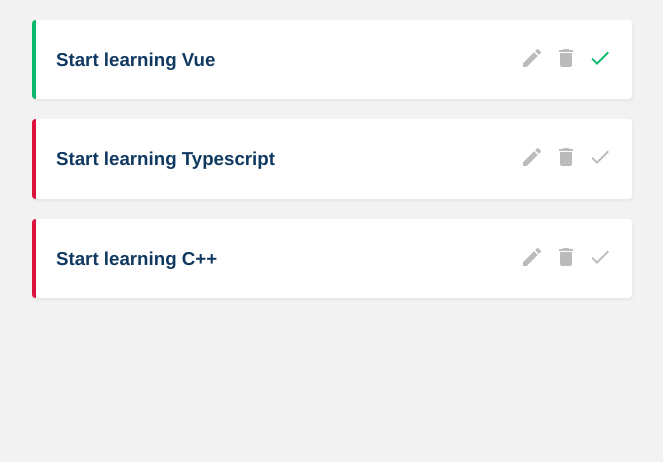
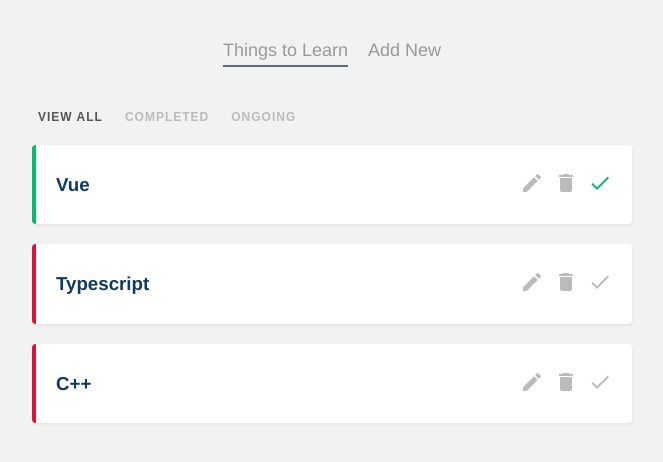
Before and after one commit to angel-sinn/PL_vue-planner, a Vue app: page / in a window 1280 px wide. Shown: the top 462 px of the page, without its empty margins (308-971 px from the left). Built offline with nearby package versions, Linux system fonts and the light colour scheme; data requests are answered from the project's data file.

Commit message:
Add navbar and filter nav

```diff
--- a/data/db.json
+++ b/data/db.json
@@ -1,20 +1,20 @@
 {
   "projects": [
     {
-      "title": "Start learning Vue",
-      "details": "Lorem ipsum",
+      "title": "Vue",
+      "details": "On Udemy",
       "complete": true,
       "id": 1
     },
     {
-      "title": "Start learning Typescript",
-      "details": "Lorem ipsum",
+      "title": "Typescript",
+      "details": "On Udemy",
       "complete": false,
       "id": 2
     },
     {
-      "title": "Start learning C++",
-      "details": "Lorem ipsum",
+      "title": "C++",
+      "details": "On Codecademy",
       "complete": false,
       "id": 3
     }
--- a/src/App.vue
+++ b/src/App.vue
@@ -1,6 +1,16 @@
 <template>
+  <Navbar/>
   <router-view/>
 </template>
+
+<script>
+import Navbar from "./components/Navbar.vue"
+
+export default {
+  components: {Navbar}
+}
+</script>
+
 
 <style>
 body {
--- /dev/null
+++ b/src/components/FilterNav.vue
@@ -0,0 +1,47 @@
+<template>
+  <nav class="filter-nav">
+    <button
+      @click="updateFilter('all')"
+      :class="{ active: current === 'all' }"
+    >View All</button>
+    <button
+      @click="updateFilter('completed')"
+      :class="{ active: current === 'completed' }"
+    >Completed</button>
+    <button
+      @click="updateFilter('ongoing')"
+      :class="{ active: current === 'ongoing' }"
+    >Ongoing</button>
+  </nav>
+</template>
+
+<script>
+export default {
+  props: ['current'],
+  methods: {
+    updateFilter(by) {
+      // emit so home page has data later to filter
+      this.$emit('filterChange', by)
+    }
+  }
+}
+</script>
+
+<style>
+  .filter-nav button {
+    background: none;
+    border: none;
+    color: #bbb;
+    outline: none;
+    font-size: 12px;
+    text-transform: uppercase;
+    margin-right: 10px;
+    letter-spacing: 1px;
+    font-weight: bold;
+    cursor: pointer;
+  }
+
+  .filter-nav button.active {
+    color: #555;
+  }
+</style>
--- /dev/null
+++ b/src/components/Navbar.vue
@@ -0,0 +1,25 @@
+<template>
+  <nav class="main-nav">
+    <router-link :to="{name: 'Home'}">Things to Learn</router-link>
+    <router-link :to="{name: 'AddProject'}">Add New</router-link>
+  </nav>
+</template>
+
+
+<style>
+  .main-nav {
+    text-align: center;
+    margin: 40px auto;
+  }
+  .main-nav a {
+    display: inline-block;
+    text-decoration: none;
+    margin: 0 10px;
+    color: #999;
+    font-size: 18px;
+  }
+  a.router-link-active {
+    border-bottom: 2px solid rgb(100, 106, 114);
+    padding-bottom: 4px;
+  }
+</style>
--- a/src/components/SingleProject.vue
+++ b/src/components/SingleProject.vue
@@ -3,7 +3,9 @@
     <div class="actions">
       <h3 @click="toggleDetails">{{project.title}}</h3>
       <div class="icons">
-        <span class="material-icons">edit</span>
+        <router-link :to="{name: 'EditProject', params: {id: project.id}}">
+          <span class="material-icons">edit</span>
+        </router-link>
         <span @click="deleteProject" class="material-icons">delete</span>
         <span @click="toggleComplete" class="material-icons tick">done</span>
       </div>
--- a/src/router/index.js
+++ b/src/router/index.js
@@ -1,6 +1,7 @@
 import { createRouter, createWebHistory } from 'vue-router'
 import Home from '../views/Home.vue'
 import AddProject from '../views/AddProject.vue'
+import EditProject from '../views/EditProject.vue'
 
 const routes = [
   {
@@ -12,6 +13,12 @@
     path: '/add',
     name: 'AddProject',
     component: AddProject
+  },
+  {
+    path: '/projects/:id',
+    name: 'EditProject',
+    component: EditProject,
+    props: true
   }
 ]
 
--- a/src/views/AddProject.vue
+++ b/src/views/AddProject.vue
@@ -4,7 +4,7 @@
     <input type="text" v-model="title" required>
     <label>Details:</label>
     <textarea required v-model="details"></textarea>
-    <button>Add Project</button>
+    <button>Add To List</button>
   </form>
 </template>
 
--- /dev/null
+++ b/src/views/EditProject.vue
@@ -0,0 +1,45 @@
+<template>
+  <form @submit.prevent="handleSubmit">
+    <label>Title:</label>
+    <input type="text" v-model="title" required>
+    <label>Details:</label>
+    <textarea required v-model="details"></textarea>
+    <button>Update</button>
+  </form>
+</template>
+
+<script>
+export default {
+  props: ['id'],
+  data() {
+    return {
+      title: '',
+      details: '',
+      uri: 'http://localhost:3000/projects/' + this.id
+    }
+  },
+  mounted() {
+    fetch(this.uri)
+      .then(res => res.json())
+      .then(data => {
+        this.title = data.title
+        this.details = data.details
+      })
+  },
+  methods: {
+    handleSubmit() {
+      fetch(this.uri, {
+        method: 'PATCH',
+        headers: { 'Content-Type': 'application/json' },
+        body: JSON.stringify({ title: this.title, details: this.details })
+      }).then(() => {
+        this.$router.push('/')
+      }).catch(err => console.log(err.message))
+    }
+  }
+}
+</script>
+
+<style>
+
+</style>
--- a/src/views/Home.vue
+++ b/src/views/Home.vue
@@ -1,5 +1,7 @@
 <template>
   <div class="home">
+    <!-- $event is to get data that is being sent up -->
+    <FilterNav @filterChange="current = $event" :current="current"/>
     <div v-if="projects.length">
       <div v-for="project of projects" :key="project.id">
         <SingleProject :project="project" @delete="handleDelete" @complete="handleComplete"/>
@@ -10,13 +12,15 @@
 
 <script>
 import SingleProject from '../components/SingleProject.vue'
+import FilterNav from '../components/FilterNav.vue'
 
 export default {
   name: 'Home',
-  components: {SingleProject},
+  components: {SingleProject, FilterNav},
   data() {
     return {
-      projects: []
+      projects: [],
+      current: 'all'
     }
   },
   mounted() {
```
